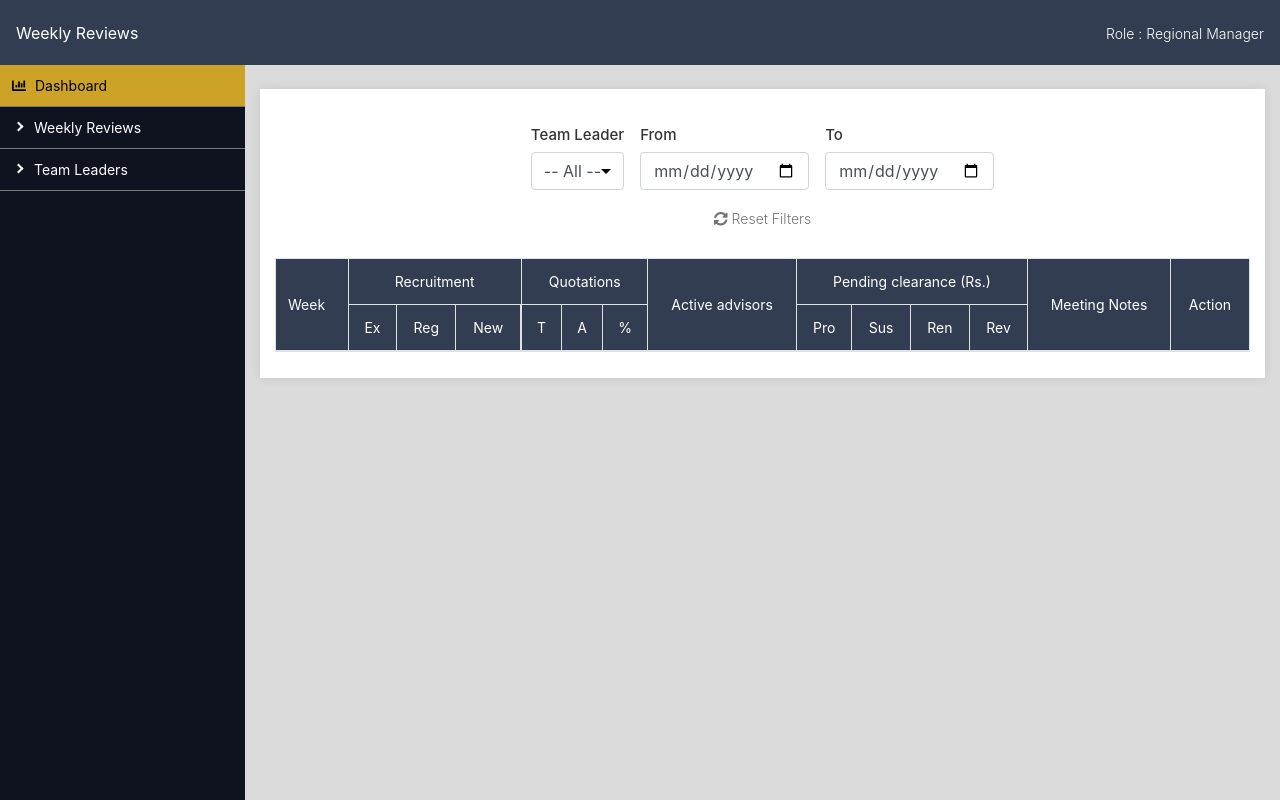
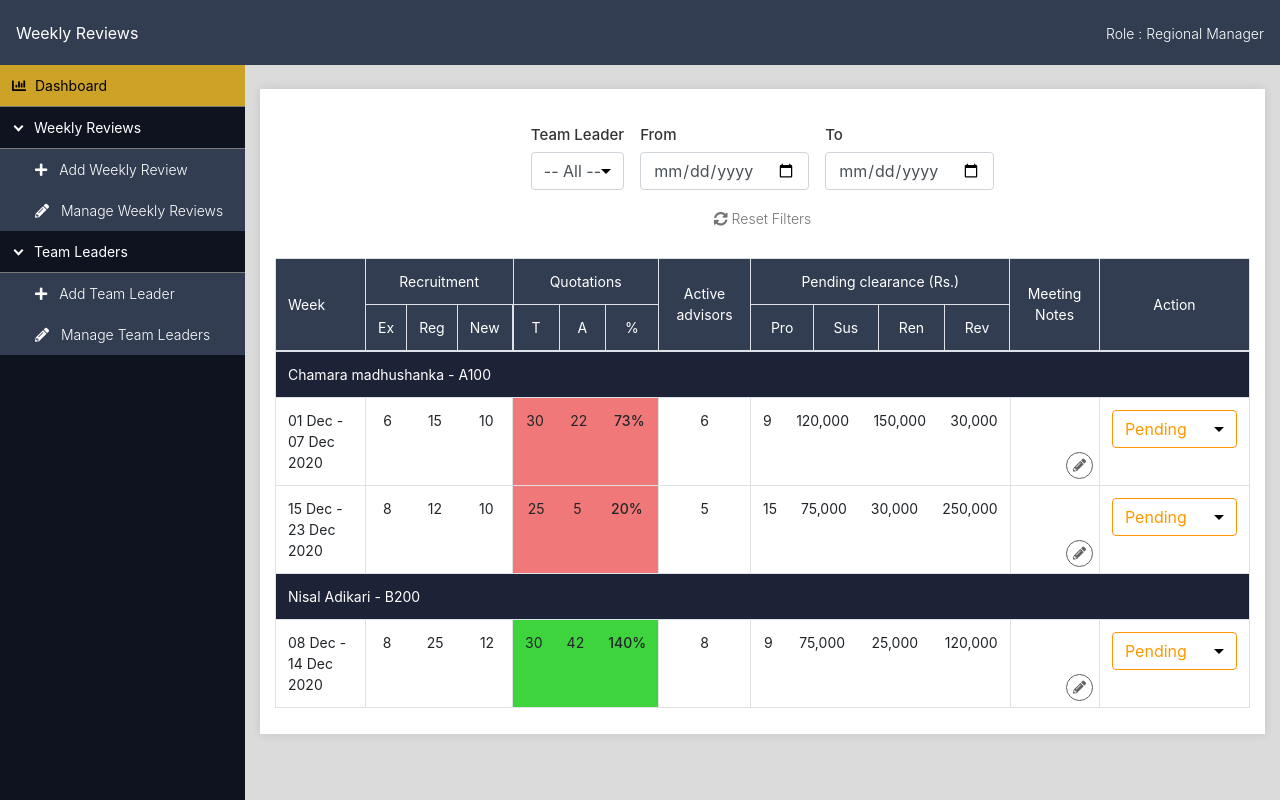
Before and after one commit to chamara-madhu/weekly-review-assign, a React (Create React App) app: page / in a window 1280 px wide. Built offline with nearby package versions, Linux system fonts and the light colour scheme.

Commit message:
finalizing app

```diff
--- a/src/components/dashboard/Dash.jsx
+++ b/src/components/dashboard/Dash.jsx
@@ -7,6 +7,9 @@ import ReviewTable from "./ReviewTable";
 import Filters from "./Filters";
 
 import "../../styles/review-table.css";
+
+import { weeklyReviews } from "../../localDb/weeklyReviews";
+import { teamLeaders } from "../../localDb/teamLeaders";
 
 function Dash() {
   const [weekReviews, setWeekReviews] = useState([]);
@@ -25,6 +28,13 @@ function Dash() {
       const TL = JSON.parse(localStorage.getItem("weekly_Reviews"));
 
       setWeekReviews(TL);
+    } else {
+      localStorage.setItem("weekly_Reviews", JSON.stringify(weeklyReviews));
+      setWeekReviews(weeklyReviews);
+    }
+
+    if (!localStorage.getItem("team_leaders")) {
+      localStorage.setItem("team_leaders", JSON.stringify(teamLeaders));
     }
   }, []);
 
--- a/src/components/dashboard/ReviewTable.jsx
+++ b/src/components/dashboard/ReviewTable.jsx
@@ -27,7 +27,10 @@ function ReviewTable(props) {
     }
   };
 
-  return props.groupByTeamLead.map((el, i) => (
+  return (
+    <React.Fragment>
+      {props.groupByTeamLead.length > 0 ? (
+        props.groupByTeamLead.map((el, i) => (
           <React.Fragment key={i}>
             <tr className="team-lead-row">
               <td colSpan="7">{el.lead}</td>
@@ -43,11 +46,15 @@ function ReviewTable(props) {
                   <table className="w-100 text-center">
                     <tbody>
                       <tr>
-                  <td className="border-top-0">{el.recruitment.existing}</td>
+                        <td className="border-top-0">
+                          {el.recruitment.existing}
+                        </td>
                         <td className="border-top-0">
                           {el.recruitment.registrations}
                         </td>
-                  <td className="border-top-0">{el.recruitment.newCodes}</td>
+                        <td className="border-top-0">
+                          {el.recruitment.newCodes}
+                        </td>
                       </tr>
                     </tbody>
                   </table>
@@ -66,7 +73,10 @@ function ReviewTable(props) {
                       <tr>
                         <td className="border-top-0">{el.quotations.target}</td>
                         <td className="border-top-0">{el.quotations.actual}</td>
-                  <td className="border-top-0" style={{ fontWeight: 500 }}>
+                        <td
+                          className="border-top-0"
+                          style={{ fontWeight: 500 }}
+                        >
                           {(
                             (el.quotations.actual / el.quotations.target) *
                             100
@@ -158,6 +168,13 @@ function ReviewTable(props) {
                 </td>
               </tr>
             ))}
+          </React.Fragment>
+        ))
+      ) : (
+        <tr>
+          <td colSpan="7">No Recods</td>
+        </tr>
+      )}
 
       <MeetingModal
         note={props.note}
@@ -169,7 +186,7 @@ function ReviewTable(props) {
         handleSaveNotes={props.handleSaveNotes}
       />
     </React.Fragment>
-  ));
+  );
 }
 
 export default ReviewTable;
--- a/src/components/manage-team-leaders/AddTeamLead.jsx
+++ b/src/components/manage-team-leaders/AddTeamLead.jsx
@@ -132,6 +132,7 @@ function AddTeamLead() {
                     name="code"
                     onChange={handleChange}
                     value={form.code}
+                    autoComplete="off"
                   />
                   <div className="invalid-feedback">{form.codeErr}</div>
                 </div>
@@ -150,6 +151,7 @@ function AddTeamLead() {
                     name="name"
                     onChange={handleChange}
                     value={form.name}
+                    autoComplete="off"
                   />
                   <div className="invalid-feedback">{form.nameErr}</div>
                 </div>
--- a/src/components/manage-team-leaders/ManageTeamLead.jsx
+++ b/src/components/manage-team-leaders/ManageTeamLead.jsx
@@ -14,7 +14,9 @@ function ManageTeamLead() {
   }, []);
 
   const getNotUsedTL = (code) => {
-    const weeklyReviews = JSON.parse(localStorage.getItem("weekly_Reviews"));
+    const weeklyReviews = localStorage.getItem("weekly_Reviews")
+      ? JSON.parse(localStorage.getItem("weekly_Reviews"))
+      : [];
 
     const findTL = weeklyReviews.filter((el) => el.teamLeader.code === code);
 
@@ -42,13 +44,14 @@ function ManageTeamLead() {
             <table className="table table-hover common-table border">
               <thead>
                 <tr>
-                  <th>Code</th>
-                  <th>Name</th>
-                  <th className="text-center">Action</th>
+                  <th className="border-0">Code</th>
+                  <th className="border-0">Name</th>
+                  <th className="text-center border-0">Action</th>
                 </tr>
               </thead>
               <tbody>
-                {teamLeaders.map((el) => (
+                {teamLeaders.length ? (
+                  teamLeaders.map((el) => (
                     <tr key={el.code}>
                       <td>{el.code}</td>
                       <td>{el.name}</td>
@@ -63,7 +66,12 @@ function ManageTeamLead() {
                         )}
                       </td>
                     </tr>
-                ))}
+                  ))
+                ) : (
+                  <tr>
+                    <td colSpan="3">No Recods</td>
+                  </tr>
+                )}
               </tbody>
             </table>
           </div>
--- a/src/components/navbar/package.json
+++ /dev/null
@@ -1,3 +0,0 @@
-{
-  "main": "./Navbar.js"
-}
--- a/src/components/sidebar/SideBar.jsx
+++ b/src/components/sidebar/SideBar.jsx
@@ -2,8 +2,8 @@ import React, { useState } from "react";
 import { Link, withRouter } from "react-router-dom";
 
 function Sidebar(props) {
-  const [makeAcco, setMakeAcco] = useState(false);
-  const [modelAcco, setModelAcco] = useState(false);
+  const [makeAcco, setMakeAcco] = useState(true);
+  const [modelAcco, setModelAcco] = useState(true);
 
   return (
     <div className="admin-sidebar-col">
--- a/src/components/weekly-review/AddWeeklyRev.jsx
+++ b/src/components/weekly-review/AddWeeklyRev.jsx
@@ -43,7 +43,6 @@ const initailState = {
 
 function AddWeeklyRev() {
   const [form, setForm] = useState(initailState);
-  const [loading, setLoading] = useState(false);
 
   const handleChange = (e) => {
     setForm({
@@ -162,8 +161,6 @@ function AddWeeklyRev() {
   const handleSubmit = (e) => {
     e.preventDefault();
     if (validate()) {
-      setLoading(true);
-
       const teamLeaders = localStorage.getItem("team_leaders")
         ? JSON.parse(localStorage.getItem("team_leaders"))
         : [];
@@ -220,10 +217,9 @@ function AddWeeklyRev() {
         localStorage.setItem("weekly_Reviews", JSON.stringify(WR));
       }
 
-      setLoading(false);
+      NotificationManager.success("Added successfully!", "Success");
       setForm(initailState);
       scrollToTop();
-      NotificationManager.success("Added successfully!", "Success");
     }
   };
 
@@ -263,15 +259,7 @@ function AddWeeklyRev() {
             onClick={handleSubmit}
             style={{ width: 100, float: "right" }}
           >
-            {loading ? (
-              <div
-                className="spinner-border spinner-border-sm text-light"
-                role="status"
-              >
-                <span className="sr-only">Loading...</span>
-              </div>
-            ) : null}
-            {loading ? "" : "Add"}
+            Add
           </button>
 
           <NotificationContainer />
--- a/src/components/weekly-review/ReviewTable.jsx
+++ b/src/components/weekly-review/ReviewTable.jsx
@@ -3,7 +3,8 @@ import NumberFormat from "react-number-format";
 import moment from "moment";
 
 function ReviewTable(props) {
-  return props.SortByStartDate.map((el) => (
+  return props.SortByStartDate.length ? (
+    props.SortByStartDate.map((el) => (
       <tr key={el.id}>
         <td>
           {moment.utc(el.week.start).local().format("DD MMM")}
@@ -28,9 +29,10 @@ function ReviewTable(props) {
                 <td className="border-top-0">{el.quotations.target}</td>
                 <td className="border-top-0">{el.quotations.actual}</td>
                 <td className="border-top-0" style={{ fontWeight: 500 }}>
-                {((el.quotations.actual / el.quotations.target) * 100).toFixed(
-                  0
-                )}
+                  {(
+                    (el.quotations.actual / el.quotations.target) *
+                    100
+                  ).toFixed(0)}
                   %
                 </td>
               </tr>
@@ -44,7 +46,9 @@ function ReviewTable(props) {
           <table className="w-100 text-right">
             <tbody>
               <tr>
-              <td className="border-top-0">{el.pendingClearance.proposals}</td>
+                <td className="border-top-0">
+                  {el.pendingClearance.proposals}
+                </td>
                 <td className="border-top-0">
                   <NumberFormat
                     value={el.pendingClearance.suspense}
@@ -77,7 +81,12 @@ function ReviewTable(props) {
           ></i>
         </td>
       </tr>
-  ));
+    ))
+  ) : (
+    <tr>
+      <td colSpan="6">No Recods</td>
+    </tr>
+  );
 }
 
 export default ReviewTable;
--- /dev/null
+++ b/src/localDb/teamLeaders.js
@@ -0,0 +1,5 @@
+export const teamLeaders = [
+  { code: "A100", name: "Chamara madhushanka" },
+  { code: "B200", name: "Nisal Adikari" },
+  { code: "C100", name: "Chaminda Perera" },
+];
--- /dev/null
+++ b/src/localDb/weeklyReviews.js
@@ -0,0 +1,62 @@
+export const weeklyReviews = [
+  {
+    id: "c3e20681-784f-4ea6-a9ec-b77432045bd3",
+    week: {
+      start: "2020-12-01T05:30:00+05:30",
+      end: "2020-12-07T05:30:00+05:30",
+    },
+    teamLeader: { code: "A100", name: "Chamara madhushanka" },
+    recruitment: { existing: "6", registrations: "15", newCodes: "10" },
+    quotations: { target: "30", actual: "22" },
+    activeAdvisors: "6",
+    pendingClearance: {
+      proposals: "9",
+      suspense: "120000",
+      renewals: "150000",
+      revivals: "30000",
+    },
+    meetingNotes: [],
+    status: "pending",
+    actionTime: "",
+  },
+  {
+    id: "ff26880f-10ff-4d72-a0ee-8a070b6cf026",
+    week: {
+      start: "2020-12-08T05:30:00+05:30",
+      end: "2020-12-14T05:30:00+05:30",
+    },
+    teamLeader: { code: "B200", name: "Nisal Adikari" },
+    recruitment: { existing: "8", registrations: "25", newCodes: "12" },
+    quotations: { target: "30", actual: "42" },
+    activeAdvisors: "8",
+    pendingClearance: {
+      proposals: "9",
+      suspense: "75000",
+      renewals: "25000",
+      revivals: "120000",
+    },
+    meetingNotes: [],
+    status: "pending",
+    actionTime: "",
+  },
+  {
+    id: "f7ceae99-28c7-4ce1-8dbb-2f043c34c5da",
+    week: {
+      start: "2020-12-15T05:30:00+05:30",
+      end: "2020-12-23T05:30:00+05:30",
+    },
+    teamLeader: { code: "A100", name: "Chamara madhushanka" },
+    recruitment: { existing: "8", registrations: "12", newCodes: "10" },
+    quotations: { target: "25", actual: "5" },
+    activeAdvisors: "5",
+    pendingClearance: {
+      proposals: "15",
+      suspense: "75000",
+      renewals: "30000",
+      revivals: "250000",
+    },
+    meetingNotes: [],
+    status: "pending",
+    actionTime: "",
+  },
+];
```
Also changed, not shown: 1 other file (tests, documents, lock files or other folders). Lines whose indentation alone changed are shown as unchanged.
